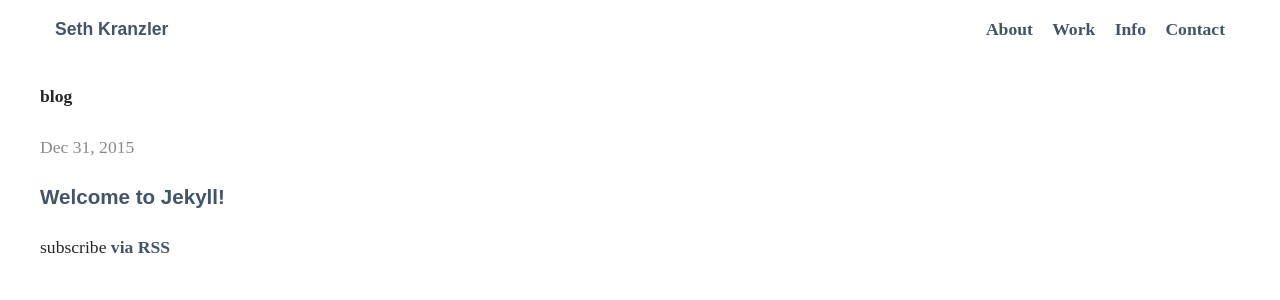
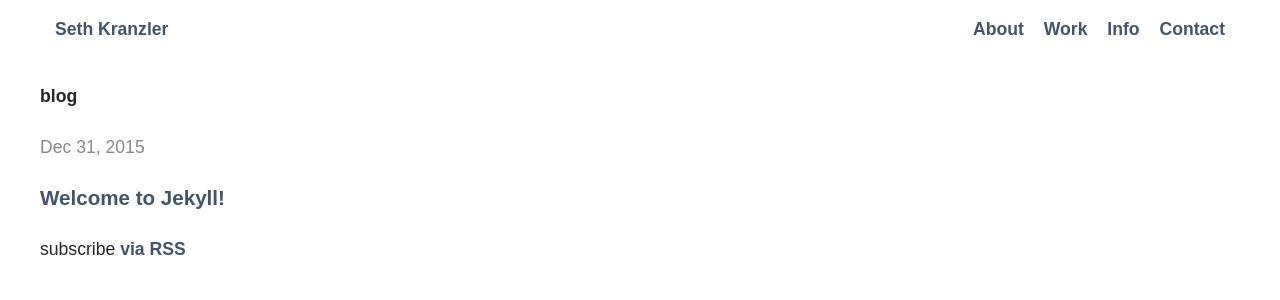
Before and after one commit to polyrhythmatic/polyrhythmatic.github.io, a Jekyll site: the page built from blog/index.html, in a window 1280 px wide. Shown: the top 300 px of the page. Built offline with Jekyll 4.4.1, drawn with Linux system fonts in a browser that asks for light colours; some web fonts are replaced.

Commit message:
fixes everything

```diff
--- a/_layouts/frontpage.html
+++ b/_layouts/frontpage.html
@@ -17,10 +17,8 @@
           <video poster="{{ project.poster }}" class="front-page__project-video" src="{{ project.vid }}" loop preload></video>
         </a>
         <div class="front-page__project-description">
-          <div class="front-page__project-description--align-bottom">
-            <h4>{{ project.title }}</h4>
-            <p>{{ project.description }}</p>
-          </div>
+          <h4>{{ project.title }}</h4>
+          <p>{{ project.description }}</p>
         </div>
       </div>
       {% endif %} {% endfor %}
--- a/_sass/_base.scss
+++ b/_sass/_base.scss
@@ -5,7 +5,6 @@ $font-color: #262626;
 $link-color: #425469;
 $link-hover-color: $main;
 $heading-font: "TeXGyreHeros-Bold", sans-serif;
-$heading-font-color: #425469;
 $light: #E7EDF4;
 
 *,
--- a/_sass/_front-page.scss
+++ b/_sass/_front-page.scss
@@ -70,6 +70,7 @@
   }
   & .front-page__project-description {
     order: 1;
+    margin-right: 30px;
   }
 }
 
@@ -80,6 +81,7 @@
   }
   & .front-page__project-description {
     order: 2;
+    margin-left: 30px;
   }
 }
 
@@ -92,10 +94,22 @@
 
 .front-page__project-description {
   width: 30%;
-  height: 100%;
+  height: auto;
+  display: flex;
+  flex-direction: column;
+  justify-content: flex-end;
+
+  & h4 {
+    text-transform: uppercase;
+    font-size: 24px;
+    margin-top: 0;
+    margin-bottom: 15px;
+  }
+
+  & p {
+    width: 80%;
+    margin: 0;
+    font-size: 12px;
+    margin-bottom: 30px;
+  }
 }
-
-.front-page__project-description--align-bottom {
-  position: absolute;
-  bottom: 0;
-}
--- a/_sass/_layout.scss
+++ b/_sass/_layout.scss
@@ -1,18 +1,16 @@
 body {
     margin: 0;
     color: $font-color;
-    // font-family: $font-style;
+    font-family: $font-style;
     font-size: 1.1em;
     line-height: 1.6;
     -webkit-font-smoothing: antialiased;
 }
 h1,
 h2,
-h3 {
-    font-weight: 600;
-    color: $heading-font-color;
+h3,
+h4 {
     font-family: $heading-font;
-    line-height: 1.5;
 }
 h1 {
     color: $main;
```
